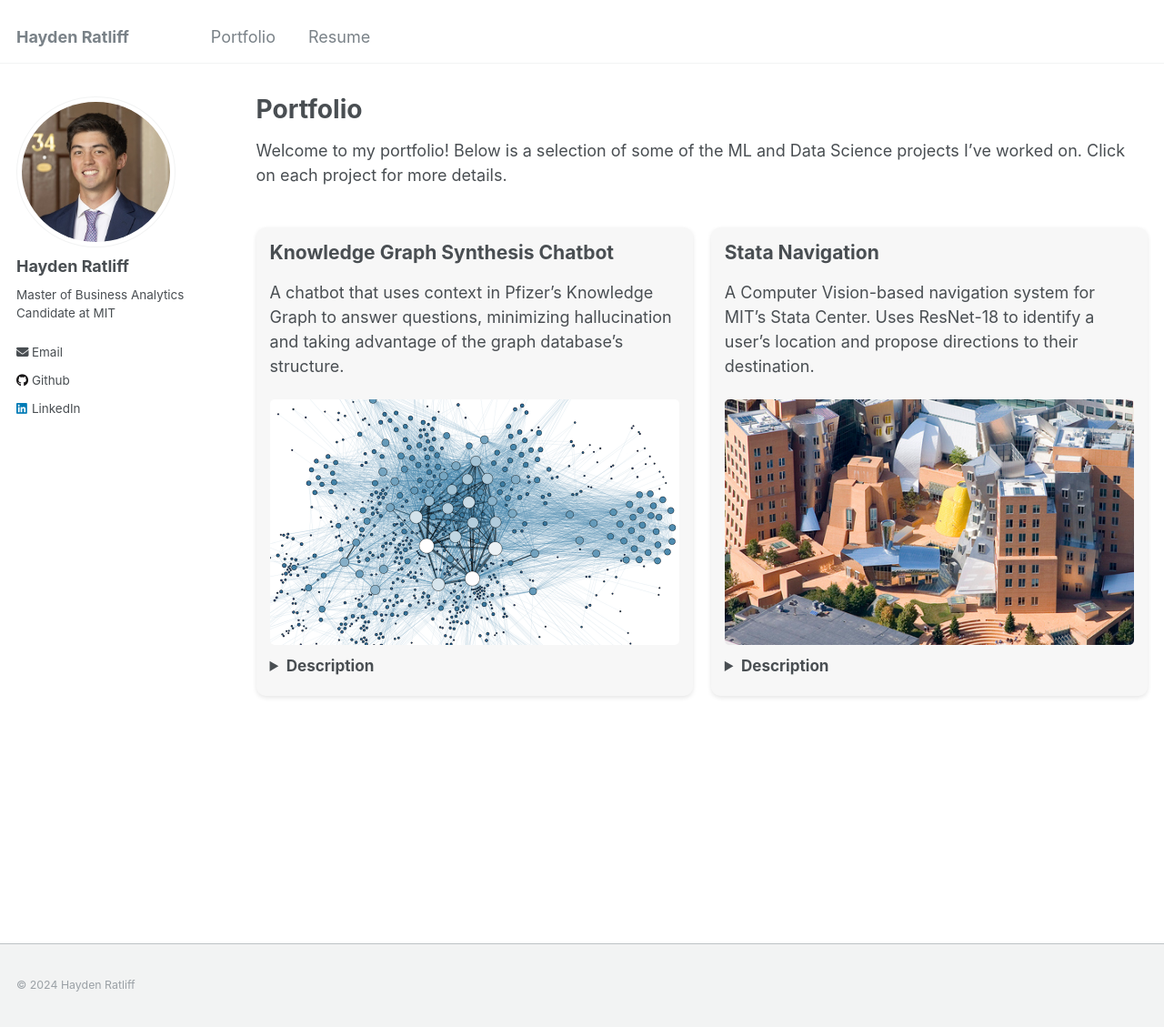
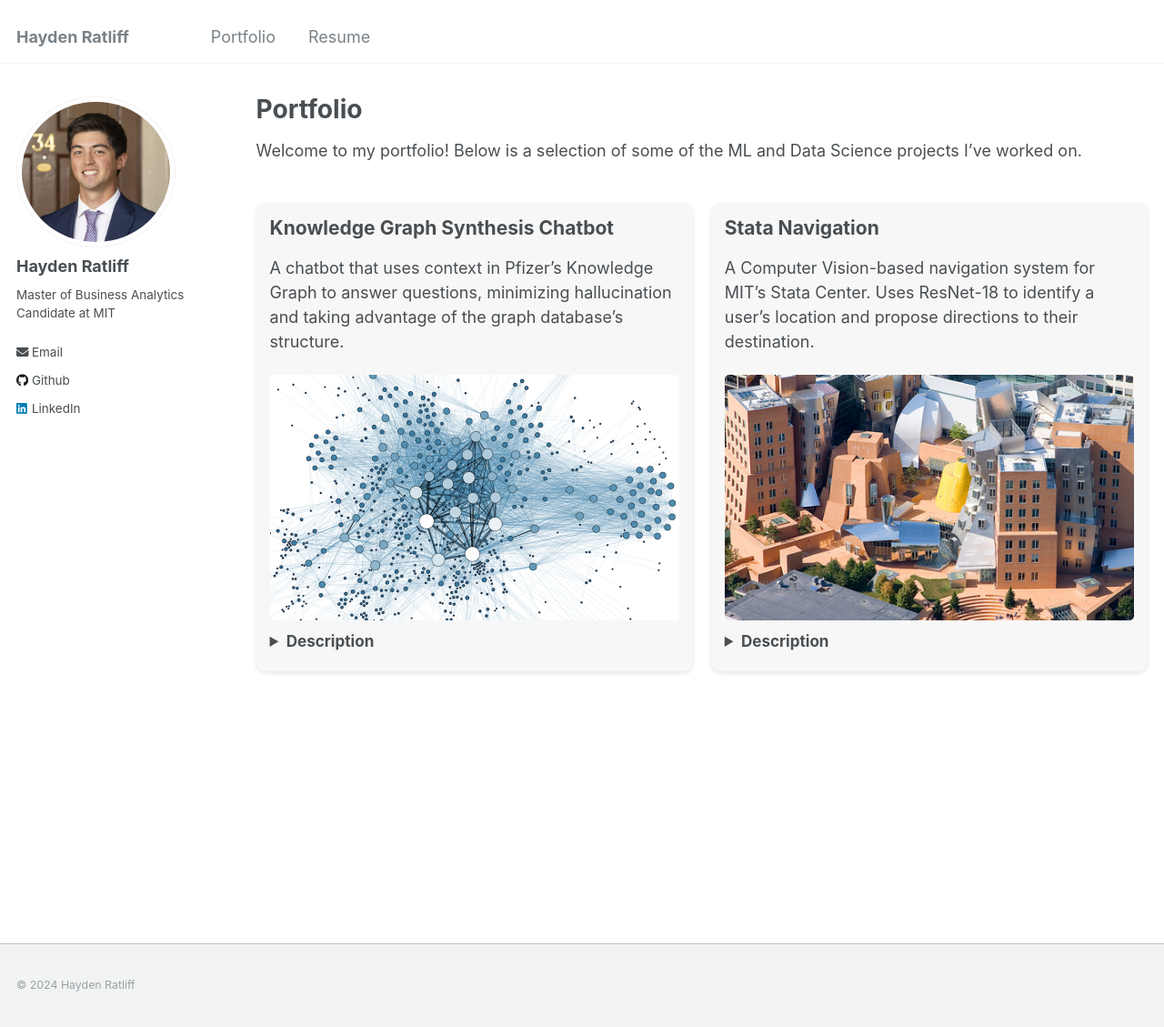
Before and after one commit to haydenratliff/haydenratliff.github.io, a Jekyll site: the page built from _pages/portfolio.md, in a window 1280 px wide and 1129 px high. Shown: the whole window at 91% size. Built offline with Jekyll 4.4.1, drawn with Linux system fonts in a browser that asks for light colours.

Commit message:
update description of portfolio

```diff
--- a/_pages/portfolio.md
+++ b/_pages/portfolio.md
@@ -7,7 +7,7 @@ redirect_from:
   - /portfolio
 ---
 
-Welcome to my portfolio! Below is a selection of some of the ML and Data Science projects I've worked on. Click on each project for more details.
+Welcome to my portfolio! Below is a selection of some of the ML and Data Science projects I've worked on.
 
 {% include base_path %}
 
```
